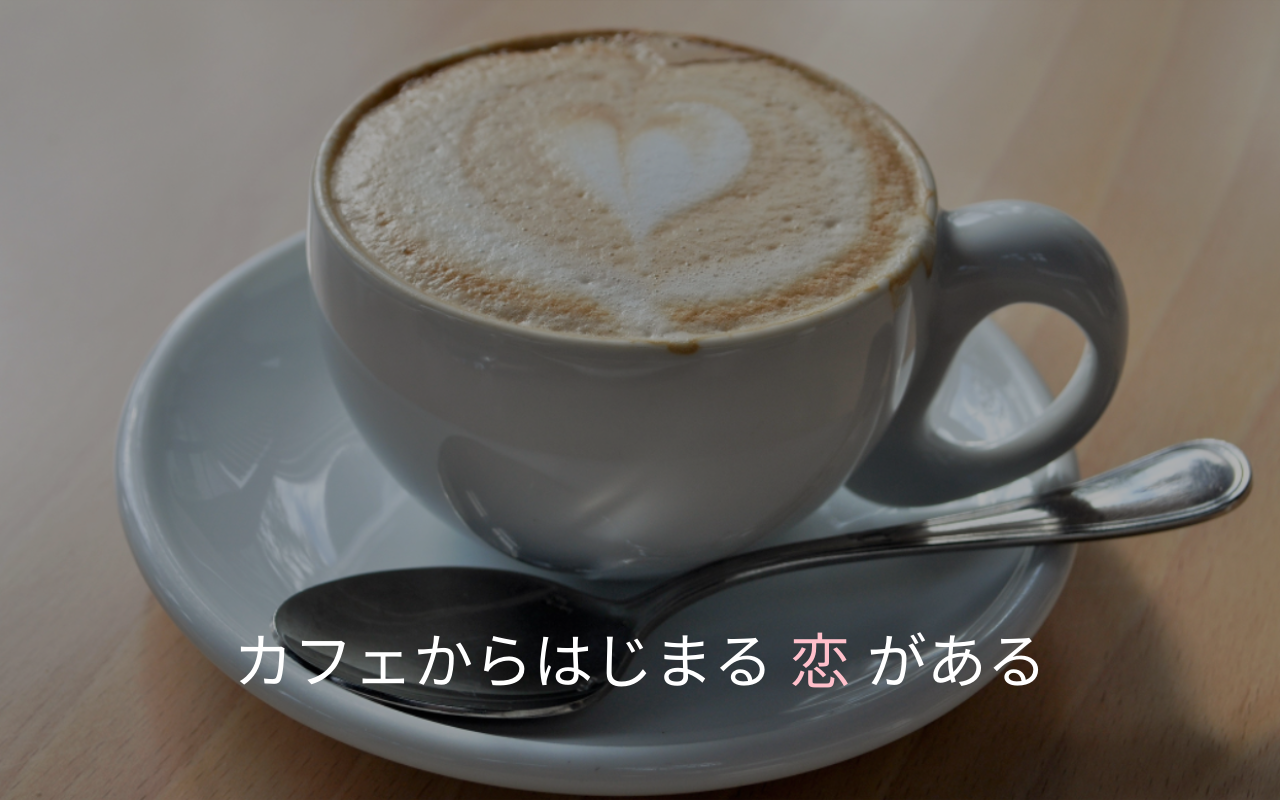
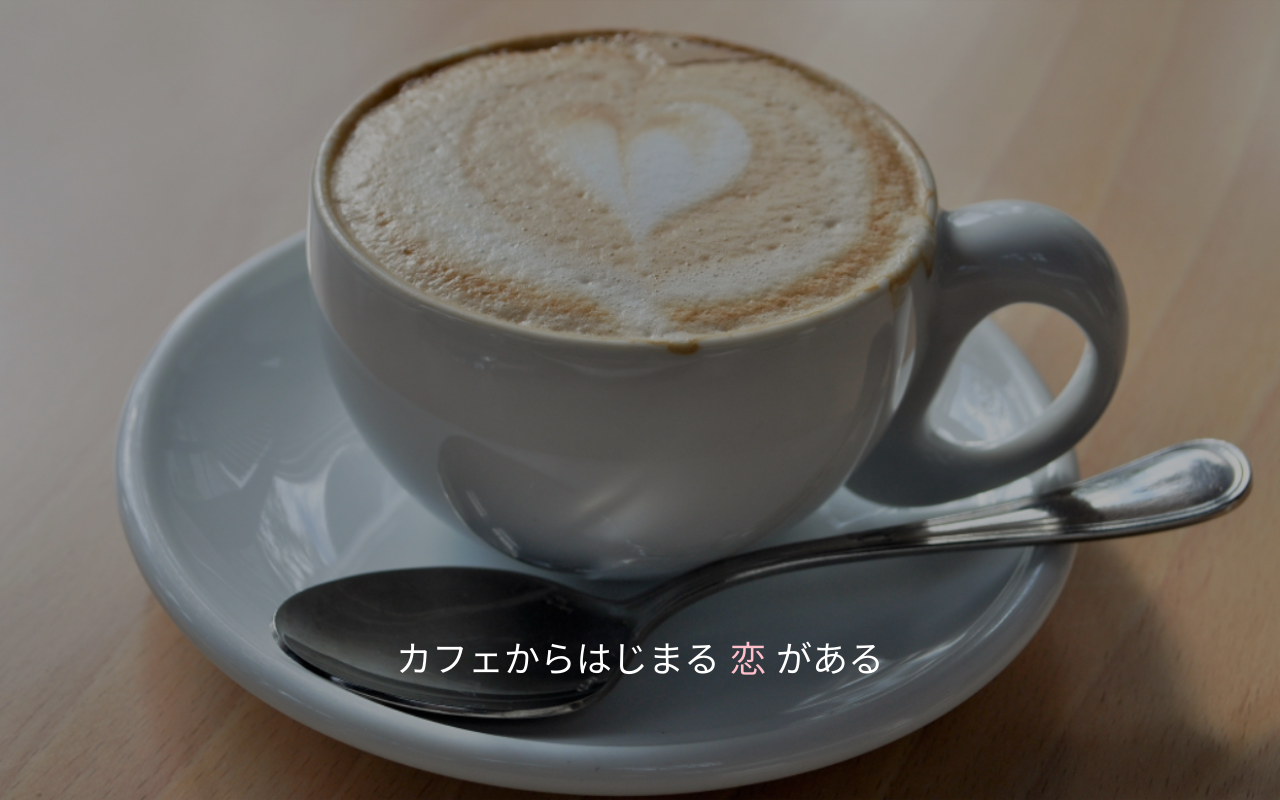
Before and after one commit to ISD427/tea-tiem_lp, a plain HTML site: page index.html in a window 1280 px wide. Shown: the top 800 px of the page. Drawn offline with nearby package versions, Linux system fonts and the light colour scheme.

Commit message:
fontsizeを変更
モバイルでも視えるように変更する（まだしていない）

```diff
--- a/css/base.css
+++ b/css/base.css
@@ -1,5 +1,4 @@
 body {
-    font-size: 3em;
     text-align: center;
     font-family: "メイリオ", "ヒラギノ角ゴ ProN W3", "Hiragino Kaku Gothic ProN", Meiryo, sans-serif;
     background: url("../images/top.png") center center / cover no-repeat fixed;
--- a/index.html
+++ b/index.html
@@ -13,8 +13,8 @@
 <body>
     <header class="block" id="top">
         <div class="container">
-            <p>カフェからはじまる
-                <span> 恋 </span>がある</p>
+            <h1>カフェからはじまる
+                <span> 恋 </span>がある</h1>
         </div>
     </header>
     <section class="block white">
```
